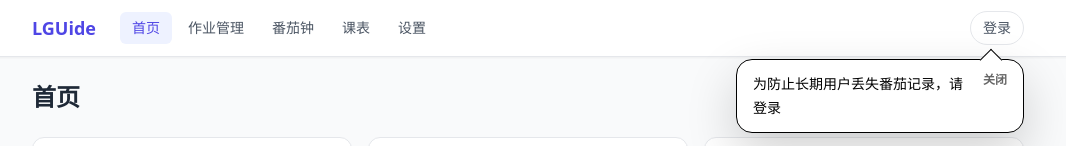
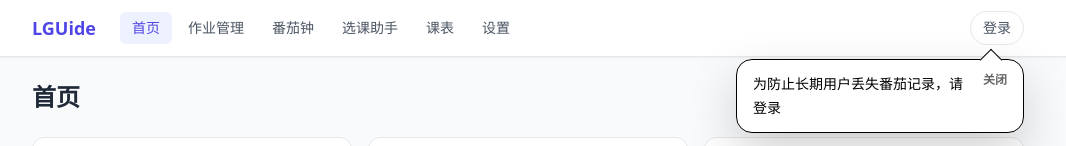
Before and after one commit to W111aaam/LGUide, a React (Vite) app: page / in a window 1280 px wide. Shown: the top 146 px of the page, without its empty margins (112-1178 px from the left). Built offline with nearby package versions, Linux system fonts and the light colour scheme; no server answers.

Commit message:
selectai

```diff
--- a/src/components/Layout/NavBar.jsx
+++ b/src/components/Layout/NavBar.jsx
@@ -9,9 +9,22 @@ const navItems = [
   { to: '/', label: '首页', end: true },
   { to: '/assignments', label: '作业管理' },
   { to: '/pomodoro', label: '番茄钟' },
+  {
+    href: 'https://blog.nero-lithos.com/courseai/',
+    label: '选课助手',
+    external: true,
+  },
   { to: '/schedule', label: '课表' },
   { to: '/settings', label: '设置' },
 ]
+
+function getNavItemClass(isActive = false) {
+  return `shrink-0 whitespace-nowrap px-3 py-1.5 rounded-md text-sm font-medium transition-colors ${
+    isActive
+      ? 'bg-indigo-50 text-indigo-600 dark:bg-slate-800 dark:text-orange-300'
+      : 'text-gray-600 hover:text-gray-900 hover:bg-gray-100 dark:text-slate-400 dark:hover:bg-slate-900 dark:hover:text-slate-100'
+  }`
+}
 
 function NavBar({ authReady, onOpenAuth }) {
   const { logout, user } = useAuth()
@@ -47,22 +60,32 @@ function NavBar({ authReady, onOpenAuth }) {
           <div className="flex items-center gap-6">
             <span className="font-bold text-indigo-600 text-lg dark:text-orange-300">LGUide</span>
             <nav className="flex gap-1">
-              {navItems.map(item => (
+              {navItems.map(item => {
+                if (item.external) {
+                  return (
+                    <a
+                      key={item.href}
+                      href={item.href}
+                      target="_blank"
+                      rel="noopener noreferrer"
+                      className={getNavItemClass()}
+                    >
+                      {item.label}
+                    </a>
+                  )
+                }
+
+                return (
                   <NavLink
                     key={item.to}
                     to={item.to}
                     end={item.end}
-                  className={({ isActive }) =>
-                    `px-3 py-1.5 rounded-md text-sm font-medium transition-colors ${
-                      isActive
-                        ? 'bg-indigo-50 text-indigo-600 dark:bg-slate-800 dark:text-orange-300'
-                        : 'text-gray-600 hover:text-gray-900 hover:bg-gray-100 dark:text-slate-400 dark:hover:bg-slate-900 dark:hover:text-slate-100'
-                    }`
-                  }
+                    className={({ isActive }) => getNavItemClass(isActive)}
                   >
                     {item.label}
                   </NavLink>
-              ))}
+                )
+              })}
             </nav>
           </div>
 
```
Lines whose indentation alone changed are shown as unchanged.
